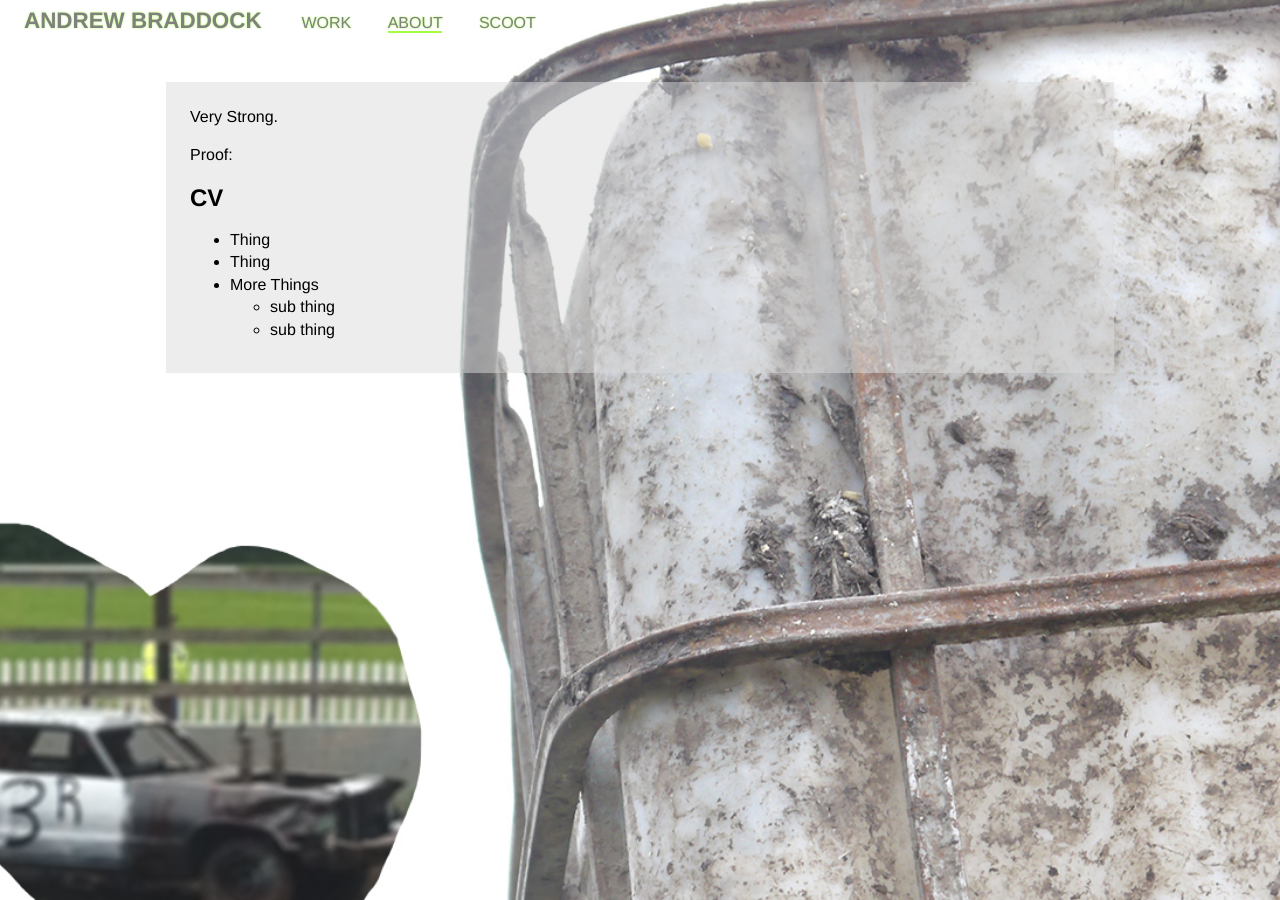
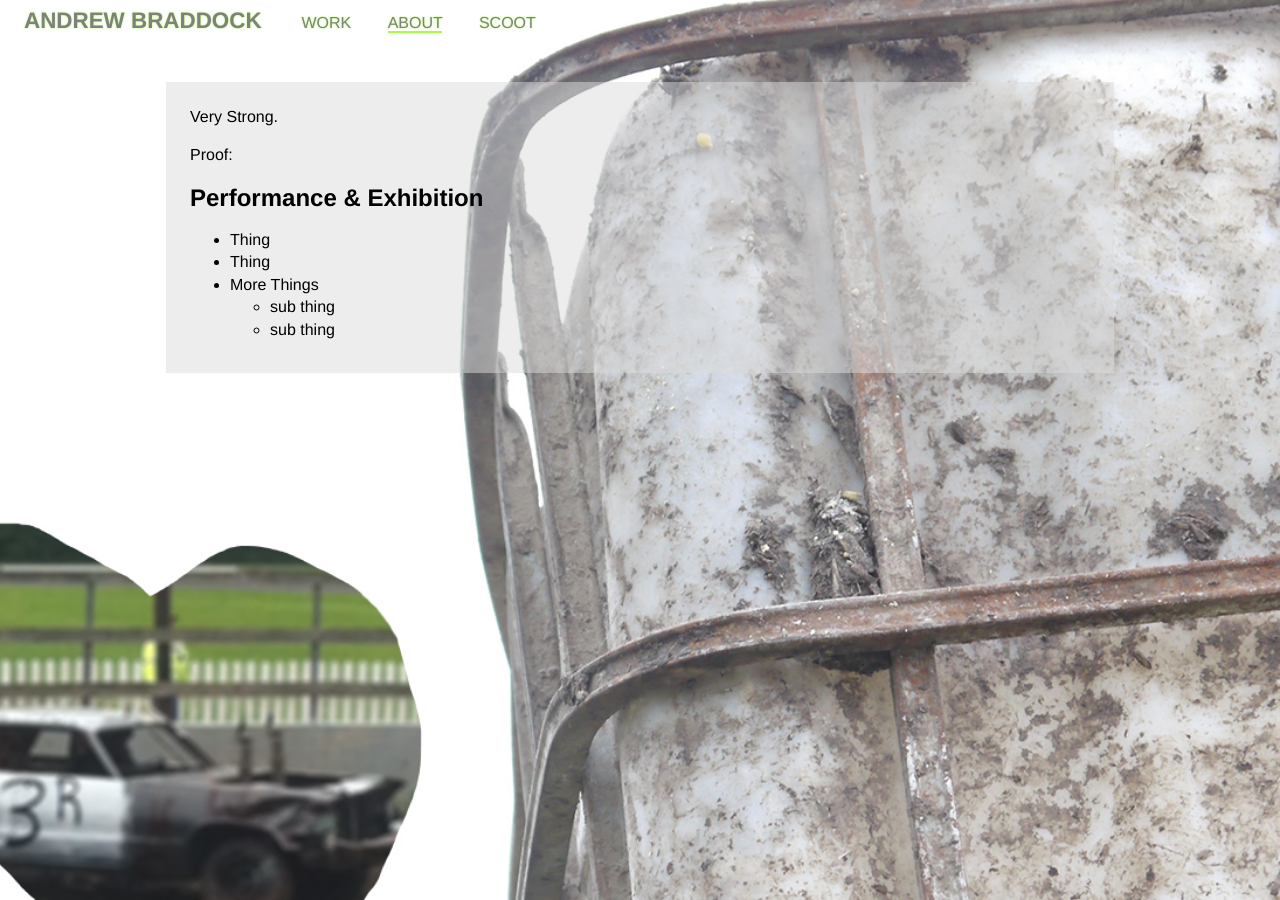
Before and after one commit to scootfence/scootfence.github.io, a Jekyll site: the page built from about.md, in a window 1280 px wide. Built offline with Jekyll 4.4.1, drawn with Linux system fonts in a browser that asks for light colours; Markdown is read by kramdown in place of the engine named in the settings.

Commit message:
Update about.md

```diff
--- a/about.md
+++ b/about.md
@@ -8,7 +8,7 @@ Very Strong.
 
 Proof:
 
-## CV
+## Performance & Exhibition
 
 - Thing
 - Thing
```
Also changed, not shown: other parts of about.md (+1 -1 lines).
